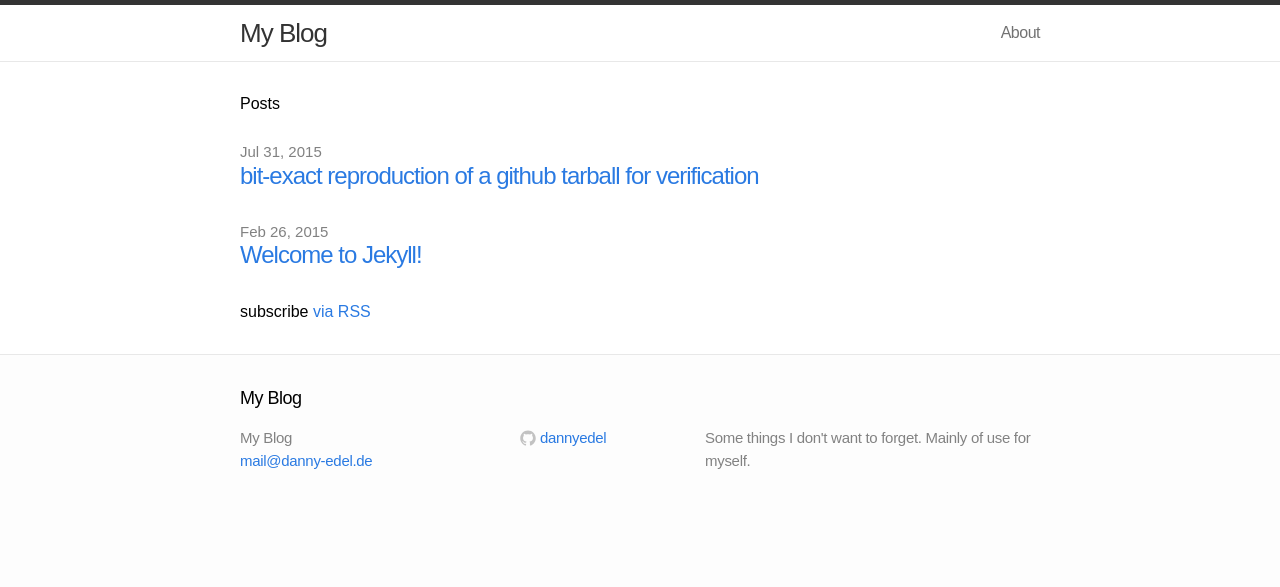
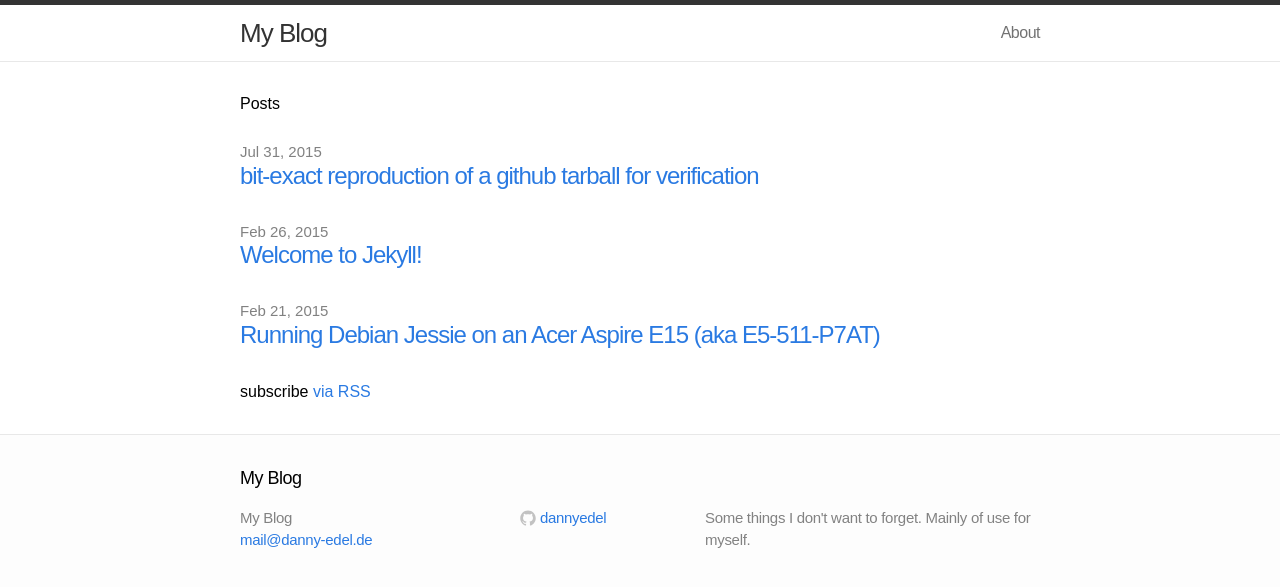
Before and after one commit to dannyedel/blog, a Jekyll site: the page built from index.html, in a window 1280 px wide. Shown: the top 587 px of the page. Built offline with Jekyll 4.4.1, drawn with Linux system fonts in a browser that asks for light colours; Markdown is read by kramdown in place of the engine named in the settings; part of the change alters nothing that is shown.

Commit message:
Import acer article from drunken

````diff
--- /dev/null
+++ b/_posts/2015-02-21-running-debian-on-acer-aspire-e15-aka-e5-511-p7at.md
@@ -0,0 +1,312 @@
+---
+title: "Running Debian Jessie on an Acer Aspire E15 (aka E5-511-P7AT)"
+lang: en
+---
+
+The good news first: The Laptop *can* work with debian jessie, but not (yet)
+out of the box. While you can use most of the device straight away, you will
+need to do some tweaking for the graphics card, wireless network, and
+bluetooth. This post explains how I got it to work.
+
+## tl,dr: Summary
+
+* Wait how [Debian bug #778604][deb778604] plays out
+before you connect an external monitor, or upgrade your kernel to v3.19+.
+* If you *do* upgrade your kernel to v3.19+, be prepared to patch the
+broadcom-sta (wireless lan) package with the patches from
+[debian bug #773713][deb773713]
+* Bluetooth requires a binary blob from the windows driver and a kernel with
+commit [8f0c304][git8f0c304] which is post-3.19.
+Right now that means building upstream from git or
+`git cherry-pick`ing the commit to an older kernel.
+
+---
+
+## Graphics card (i915, Bay Trail, ValleyView, 8086:0f31 - 1025:0905)
+
+lspci -nnk:
+
+```
+00:02.0 VGA compatible controller [0300]: Intel Corporation Atom Processor Z36xxx/Z37xxx Series Graphics & Display [8086:0f31] (rev 0e)
+	Subsystem: Acer Incorporated [ALI] Device [1025:0905]
+	Kernel driver in use: i915
+```
+
+Symptom: When connecting an external monitor (via HDMI or VGA)
+the X server freezes.
+
+This is a bug in the i915 driver -- connecting an external screen
+results in a lockup, duplicating the (previously internal) contents
+on the external screen and ignoring mouse and keyboard input:
+
+![screen locking up example](/assets/images/acer-screen-lockup.jpg)
+
+You can still CTRL+ALT+F1, login as root and issue `service gdm restart`
+(with the HDMI cable disconnected), but it may take a bit until it
+actually restarts.
+
+### Known workaround:
+This issue is fixed in the newest kernels.
+
+Install a linux kernel >= 3.19, for example from
+[debian snapshots' kernel images][snapshotlinux] or build one from
+source:
+
+```
+git clone git://git.kernel.org/pub/scm/linux/kernel/git/stable/linux-stable.git
+cd linux
+cp /boot/config-$(uname -r) .config
+make olddefconfig
+fakeroot make deb-pkg
+```
+
+I have [reported this issue][deb778604] to the debian bugtracker,
+hoping to backport the driver to jessie.
+
+For reference: According to my testing, this issue was fixed in
+[commit 83b8459][git83b8459]
+
+### Work left to do:
+
+Figure out if it's possible to backport the i915 driver to jessie's kernel.
+Look at [debian bug 778604][deb778604] for status on that.
+
+[snapshotlinux]: http://snapshot.debian.org/package/linux/
+[deb778604]: https://bugs.debian.org/cgi-bin/bugreport.cgi?bug=778604
+[git83b8459]: http://git.kernel.org/cgit/linux/kernel/git/stable/linux-stable.git/commit/?id=83b8459756659ce55446e3eb97d64b966c60bfb9
+
+---
+
+## Wireless LAN (Broadcom BCM43142, 14e4:4365 - 11ad:6645)
+
+lspci -nnk:
+
+```
+02:00.0 Network controller [0280]: Broadcom Corporation BCM43142 802.11b/g/n [14e4:4365] (rev 01)
+	Subsystem: Lite-On Communications Inc Device [11ad:6645]
+	Kernel driver in use: wl
+```
+
+The Acer comes with a Broadcom BCM43142 combined WLAN+Bluetooth
+chipset. Note that it is *not* (yet?) supported by the open-source
+drivers and needs the broadcom binary driver (`wl`) to work.
+Install the [broadcom-sta-dkms] package from `non-free` to get the `wl`
+kernel module.
+
+*Little problem:* broadcom-sta-dkms (at least version `6.30.223.248-3`) does not build
+correctly on 3.18+ kernels (Which I was using because of the `i915`
+issue above).
+
+This build issues with 3.18+ are being tracked in debian
+as [debian bug 773713][deb773713] and [debian bug 777280][deb777280],
+there are proposed patches in the BTS.
+
+### Known workaround:
+
+To get the source of broadcom-sta and apply the patches from the BTS,
+run the following commands in a fresh, empty directory
+([get as shellscript][patchscript]).
+
+{% gist 800a2420df423b0ba4d7 %}
+
+Now you can install it (as root):
+``
+dpkg -i broadcom-sta-dkms_6.30.223.248-3.1_all.deb
+``
+
+Note: The quilt usage is essentially copy-and-pasted from [UsingQuilt]
+in the debian wiki.
+
+### Work left to do:
+
+Wait for [bug 773713][deb773713] and [bug 777280][deb777280].
+
+[UsingQuilt]: https://wiki.debian.org/UsingQuilt
+[broadcom-sta-dkms]: https://packages.debian.org/jessie/broadcom-sta-dkms
+[deb773713]: https://bugs.debian.org/cgi-bin/bugreport.cgi?bug=773713
+[deb777280]: https://bugs.debian.org/cgi-bin/bugreport.cgi?bug=777280
+[patchscript]: /assets/downloads/patch-broadcom-sta-linux-3.18-and-build.sh
+---
+
+## Hibernation
+
+Out of the box, the laptop can suspend/resume just fine. However, if you
+hibernate it, it will freeze while waking up (screen is blank but the
+backlight is on, and the fans start spinning after a while -- I'm
+assuming some kind of endless loop resulting in the processor getting hot)
+
+Going through the steps from the kernel doc's [basic-pm-debugging] article,
+I found that all `pm_test` steps work just fine, as did the `init=/bin/bash`
+minimal environment, so the documentation suggested it must be one of the
+loadable modules.
+
+Using a [hibernate-tester] tool I wrote specifically to figure out which one,
+I found that having the `i2c-designware-platform` module loaded breaks wakeup
+from hibernation.
+
+### Known workaround:
+
+Just `rmmod i2c-designware-platform` before hibernation and
+`modprobe i2c-designware-platform` after resume.
+
+If you're using `systemd`, you can drop a simple script ([example script]) into the
+`/lib/systemd/systemd-sleep/` directory to automatically un-load the module when
+going into hibernation and re-loading it on wakeup. Make sure this script
+is owned by `root` and executable
+(`chown root:root /path/to/script; chmod +x /path/to/script`)
+
+### Work left to do:
+
+FIXME: report issue to debian bugtracker
+
+[basic-pm-debugging]: https://www.kernel.org/doc/Documentation/power/basic-pm-debugging.txt
+[hibernate-tester]: https://github.com/dannyedel/hibernate-tester
+[example script]: /assets/downloads/remove-faulty-module
+
+---
+
+## Bluetooth (BCM43142, 04ca:2009)
+
+lsusb:
+
+```
+Bus 001 Device 004: ID 04ca:2009 Lite-On Technology Corp.
+```
+
+The device contains a BCM43142 hybrid WLAN/Bluetooth chipset, and while
+there is a debian package that can be installed for WLAN, I did not
+find any support for the bluetooth component (which, oddly enough,
+connects via USB and is listed as a LiteOn device).
+
+An askubuntu.com [thread about the BCM43142][BCM43142-thread] suggested
+this is due to a binary firmware issue. (Note that their usb-id is
+`0a5c:21d7`, which is different from the Aspire's)
+
+Further google'ing revealed that on debian jessie, the btusb module
+needs to be patched to actually load the modules. Refer to
+Dhanar Adi Dewandaru's post about
+[getting his BCM43142 to work on jessie][bcm43142-on-jessie]
+for the heavy lifting, but note that he also has a different
+usb-id (`105b:e065`).
+
+Big thanks to the original posters for figuring this
+all out! The following is just an adaptation for this specific laptop.
+
+Reading through the patches linked at the above articles, I learned the
+following things.
+
+Your kernel needs to be patched to *send Broadcom firmware to devices*.
+It will attempt to send firmware to *devices marked as `BTUSB_BCM_PATCHRAM`*.
+The firmware is a binary blob that you can *extract from the windows driver*,
+but you need to *convert it from hex to hcd format* to use it.
+
+* Check with `modprobe btusb ; dmesg | grep -i blue.*firm` if it attempted
+to send any firmware - if it did, just skip to grabbing the windows binary
+blob.
+
+* If it didnt, you'll need to inspect the kernel source if it has the necessary
+defines for PATCHRAM at all.
+
+  `grep define.*PATCHRAM drivers/bluetooth/btusb.c` from your linux source tree
+should show a line assigning some hex number to PATCHRAM devices. (If that's not in,
+you'll need a newer kernel or backport lots of thing,
+my research shows it's been added in [commit 10d4c67][gitPATCHRAM], which was
+included in v3.16.
+
+* Your kernel has to know that your specific device
+(in my case `04ca:2009`)
+is one of these "Patchram" devices. Check with
+`grep -A1 -i 0x04ca drivers/bluetooth/btusb.c`
+if there is anything that sounds like "`0x04ca` has something to do with PATCHRAM"
+if there's any entry at all in your kernel. Example:
+
+  ```
+        { USB_VENDOR_AND_INTERFACE_INFO(0x04ca, 0xff, 0x01, 0x01),
+          .driver_info = BTUSB_BCM_PATCHRAM },
+  ```
+
+* You need the actual binary firmware to send to the device.
+This is the part where you need to dissect the windows driver, and convert
+it to the filename and format where it is expected.
+
+  Check `dmesg | grep -i blue.*firm` to see the filename it tried to send.
+
+  Example:
+  ``
+  bluetooth hci0: Direct firmware load for brcm/BCM43142A0-04ca-2009.hcd failed with error -2
+  ``
+
+### Telling the (patchram-aware) kernel about your device
+
+If your kernel is basically patchram-aware, but doesn't have your device in,
+there's two formats apparently:
+
+* Format 1: All devices with a specific USB vendor ID:
+
+  "All 04ca:XXXX devices are patchram: " see [commit 8f0c304][git8f0c304]
+
+* Format 2: One Vendor:Device combination:
+
+  "The device 13d3:3404 is patchram: " see [commit a86c02ea][gita86c02ea]
+
+After patching, rebuild `btusb.ko` (make modules) and insmod it.
+Your syslog should tell you that it tried to load the modules.
+
+### Obtaining the binary firmware from the windows drivers
+
+tl,dr:
+
+1. Download and compile [hex2hcd]
+
+1. `hex2hcd $(find /mnt/cdrom -iname bcm43142a0_001.001.011.0197.0211.hex)
+BCM43142A0-04ca-2009.hcd`
+
+1. (as root) `mv *.hcd /lib/firmware/brcm/`
+
+### Why I think this is the right file
+
+Even though this laptop came without an operating system,
+there was a windows driver DVD included, so I started to check
+for files that might be appropriate for this device. You
+might be able to scan a windows driver download in the same way.
+
+Looking through the folder names,
+`autorun/drv/hai wireless+bt 3rd wifi 1x1bgn+bt4.0 bcm43142/`
+sounded the most promising.
+
+I ran the command
+`grep -HinR '04ca.*2009' autorun/drv/hai\ wireless+bt\ 3rd\ wifi\ 1x1bgn+bt4.0\ bcm43142/`
+from the DVD's root dir to scan for anything related to the USB-ID.
+`grep` found some `inf` files (windows driver information), that seem
+to tell the system which file names to install (`CopyList`)
+
+The lines it found pointed me towards the `BlueRAMUSB2009` section
+in the file `bcbtums-win8x64-brcm.inf`.
+
+That section pointed me towards a file named
+`BCM43142A0_001.001.011.0197.0211.hex` --
+I am assuming this is the correct firmware for the device.
+
+With Jesse Sung's [hex2hcd] utility, I compiled it to the format
+and filename that btusb expected:
+`./hex2hcd ../bcm43142a0_001.001.011.0197.0211.hex BCM43142A0-04ca-2009.hcd`
+
+Copying that file to `/lib/firmware/brcm/`, followed by a fresh
+`rmmod btusb` and `insmod btusb.ko` resulted in the bluetooth
+*actually working* - I was able to use my phone as a bluetooth-mouse
+for the laptop, while browsing the internet (to verify Wi-Fi working
+simultaneously)
+
+### Work left to do
+
+FIXME: Report this to debian bugtracker
+
+FIXME: Figure out if this binary firmware can be downloaded
+from the internet
+
+[git8f0c304]: http://git.kernel.org/cgit/linux/kernel/git/stable/linux-stable.git/commit/?id=8f0c304c693c5a9759ed6ae50d07d4590dad5ae7
+[gita86c02ea]: http://git.kernel.org/cgit/linux/kernel/git/stable/linux-stable.git/commit/?id=a86c02ea38c53b695209b1181f9e2e18d73eb4e8
+[gitPATCHRAM]: http://git.kernel.org/cgit/linux/kernel/git/stable/linux-stable.git/commit/?id=10d4c6736ea6e6ff293dd588551270bca00ca45d
+[hex2hcd]: https://github.com/jessesung/hex2hcd
+[BCM43142-thread]: http://askubuntu.com/questions/533043/bluetooth-not-working-on-ubuntu-14-04-with-dell-inspiron-15-3521
+[bcm43142-on-jessie]: http://dhanar10.blogspot.de/2014/05/bcm43142-bluetooth-getting-it-to-work.html
--- a/css/main.css
+++ b/css/main.css
@@ -248,6 +248,10 @@ a:visited { color: #205caa; }
   padding-left: 0;
 }
 
+.post-content img {
+	max-width: 100%;
+}
+
 /* terminal */
 .post pre.terminal {
   border: 1px solid #000;
````
Also changed, not shown: assets/images/acer-screen-lockup.jpg (added), 2 other files.
